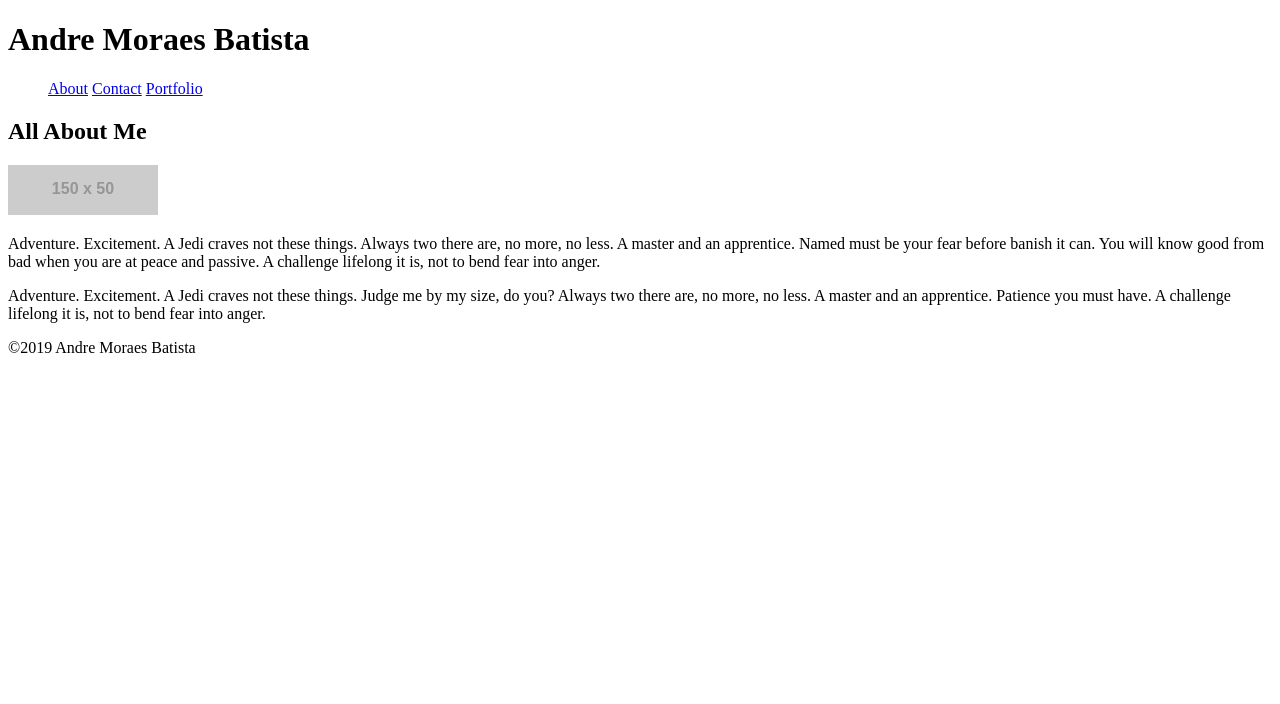
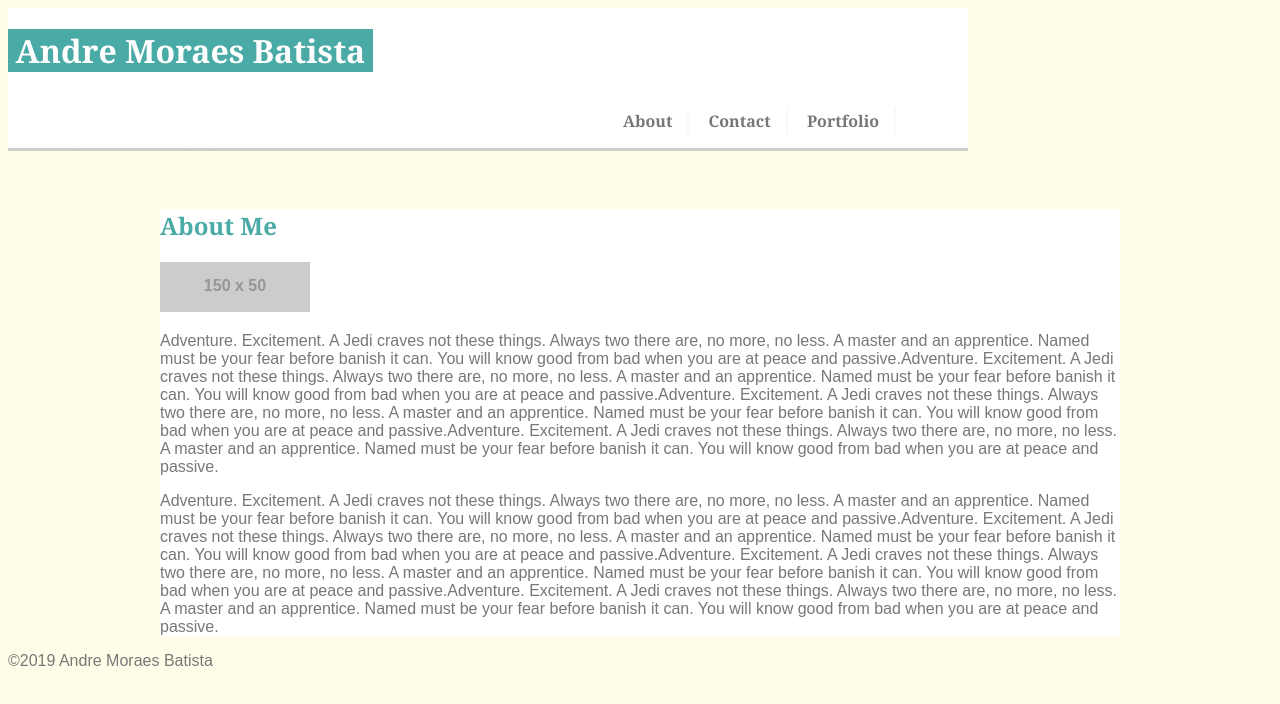
Before and after one commit to Ambatista23/Basic-Portfolio, a plain HTML site: page index.html in a window 1280 px wide. Drawn offline with Linux system fonts and the light colour scheme; placeholder pictures from the web are drawn by us.

Commit message:
first page CSS/Html rough draft

```diff
--- a/Assests/CSS/style.css
+++ b/Assests/CSS/style.css
@@ -0,0 +1,74 @@
+/* the * is a common technique, used as a universal selector encompassing all elements included */
+* {
+    Box-sizing: border-box;
+
+}
+
+header {
+    font-weight: bold;
+    border-bottom: solid #cccccc;
+    font-family: Georgia, 'Times New Roman', Times, serif;
+    background-color: white;
+    margin: 0px 0px 38px 0px;
+    display: inline-block;
+    width: 100;
+
+
+
+
+}
+
+/* writing in the body allows all your elements to be uniform, unless indicated otherwise*/
+body {
+
+    Background-image: url("../Images/Kream.jpg");
+    background-repeat: repeat;
+   /* Can also shorthand it out.
+    background: url('../Images/Kream.jpg') repeat;*/
+
+    Background-color: #4aaaa5;
+    color: #777777;
+    font-family: Arial, Helvetica, sans-serif;
+    overflow: auto
+
+
+}
+h1 {
+    color: white;
+    background-color: #4aaaa5;
+    width: 38%;
+   padding: 0 auto;
+    display: inline-block;
+    text-align: center;
+
+
+}
+/* influences all headings listed, except the main heading, to follow uniform font*/
+h2 {
+        font-family: Georgia, 'Times New Roman', Times, serif;
+        color: #4aaaa5;
+
+}
+
+/*contains everything inside this wrapper class*/
+.wrapper{
+    width: 960px;
+    margin: 0 auto;
+    background-color: white;
+
+}
+/*manipulate the navigator tool bar, this will allow us to float and adjust/align the text in the nav bar*/
+nav{
+    width: 400px;
+    float: right;
+    align-content: center;
+}
+
+/* specifying lists that are contained inside the unordered list that are contained inside a nav tag <nav> labeled with a*/
+Nav a{
+    color: #777777;
+    font-size: 16px;
+    padding: 3px 15px;
+    text-decoration: none;
+    border-right: 2px solid ghostwhite;
+}
--- a/index.html
+++ b/index.html
@@ -5,34 +5,46 @@
     <meta name="viewport" content="width=device-width, initial-scale=1.0">
     <meta http-equiv="X-UA-Compatible" content="ie=edge">
     <title>Basic Portfolio</title>
+    <link rel="stylesheet" href="Assests/CSS/style.css">
 
 </head>
+
+<!----header>Andre Moraes Batista</header-->
+
 <body>
+    <!--Use a wrapper to constrain the content-->
     <header>
+            <h1>Andre Moraes Batista</h1>
         <div class="wrapper">
-            <h1>Andre Moraes Batista</h1>
+            <!--nav tag to define navigation links, set of links being manipulated-->
+                <nav>
                     <ul>
+                        <!--Created an unordered list to create the nav. bar-->
                         <list><a href="index.html">About</a></list>
                         <list><a href="contact.html">Contact</a></list>
                         <list><a href="Portfolio.html">Portfolio</a></list>
                     </ul>
+                </nav>
         </div>
 
     </header>
 
         <div class="wrapper">
+            <!--Create an ID for to manipulate it indepently-->
             <section id="block">
-                <h2>All About Me</h2>
+                <h2>About Me</h2>
+
                 <img src="http://placehold.jp/150x50.png" alt="Kitty">
-                        <p>Adventure. Excitement. A Jedi craves not these things. Always two there are, no more, no less. A master and an apprentice. Named must be your fear before banish it can. You will know good from bad when you are at peace and passive. A challenge lifelong it is, not to bend fear into anger.</p>
-                        <p>Adventure. Excitement. A Jedi craves not these things. Judge me by my size, do you? Always two there are, no more, no less. A master and an apprentice. Patience you must have. A challenge lifelong it is, not to bend fear into anger.</p>
+                        <p> Adventure. Excitement. A Jedi craves not these things. Always two there are, no more, no less. A master and an apprentice. Named must be your fear before banish it can. You will know good from bad when you are at peace and passive.Adventure. Excitement. A Jedi craves not these things. Always two there are, no more, no less. A master and an apprentice. Named must be your fear before banish it can. You will know good from bad when you are at peace and passive.Adventure. Excitement. A Jedi craves not these things. Always two there are, no more, no less. A master and an apprentice. Named must be your fear before banish it can. You will know good from bad when you are at peace and passive.Adventure. Excitement. A Jedi craves not these things. Always two there are, no more, no less. A master and an apprentice. Named must be your fear before banish it can. You will know good from bad when you are at peace and passive.</p>
+                        <p> Adventure. Excitement. A Jedi craves not these things. Always two there are, no more, no less. A master and an apprentice. Named must be your fear before banish it can. You will know good from bad when you are at peace and passive.Adventure. Excitement. A Jedi craves not these things. Always two there are, no more, no less. A master and an apprentice. Named must be your fear before banish it can. You will know good from bad when you are at peace and passive.Adventure. Excitement. A Jedi craves not these things. Always two there are, no more, no less. A master and an apprentice. Named must be your fear before banish it can. You will know good from bad when you are at peace and passive.Adventure. Excitement. A Jedi craves not these things. Always two there are, no more, no less. A master and an apprentice. Named must be your fear before banish it can. You will know good from bad when you are at peace and passive.</p>
             </section>
 
         </div>
-
+        <!--anything below float will go back to normal with clearfix, used to force a break in the page-->
         <div class="clearfix"></div>
 
         <footer>
+            <!--code for copyright symbol-->
             &copy;2019 Andre Moraes Batista
 
         </footer>
```
Also changed, not shown: contact.html (+10 -3 lines), portfolio.html (+11 -0 lines), Assests/Images/504cedad-f6e6-4a34-9095-271878bd6de0.jpg (added), Assests/Images/Kream.jpg (added), 4 other files. Lines whose indentation alone changed are shown as unchanged.
